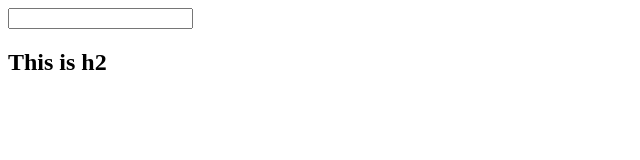
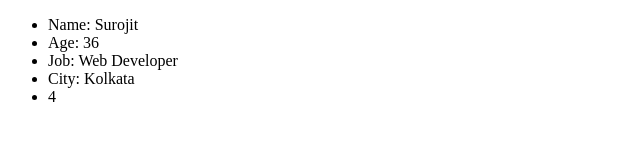
Before and after one commit to isurojit/basic-mordern-js, a website: page index.html in a window 1280 px wide. Shown: the whole page, without its empty margins (0-640 px from the left). Drawn offline with Linux system fonts and the light colour scheme.

Commit message:
section 2- Template Literals

```diff
--- a/app.js
+++ b/app.js
@@ -22,7 +22,7 @@ console.log(val); */
 
 
 //String and Concatination
-const firstName = "Surojit";
+/*const firstName = "Surojit";
 const lastName = "Manna";
 const age = 36;
 const str = 'Hi my name is surojit'
@@ -76,5 +76,32 @@ val=  str.replace('Hi', 'bye');
 
 //Includes()
 val = str.includes('Hi');
+*/
 
-console.log(val);
+
+//Template Literals
+
+const name = "Surojit";
+const age = 36;
+const job = 'Web Developer';
+const city = 'Kolkata'
+
+//Without tamplate string(es5)
+/*html = '<ul>'+
+        '<li>Name: '+ name + '</li>'+
+        '<li>Age: ' + age +'</li>'+
+        '<li>Job: '+ job + '</li>'+
+        '<li>City: '+ city +'</li>'+
+        '</ul>';
+*/
+//With tamplate string(es6+)
+html = `
+    <ul>
+    <li>Name: ${name} </li>
+    <li>Age: ${age} </li>
+    <li>Job: ${job} </li>
+    <li>City: ${city} </li>
+    <li> ${2+2} </li>
+    </ul>
+`
+document.body.innerHTML = html;
--- a/index.html
+++ b/index.html
@@ -8,8 +8,6 @@
 </head>
 <body>
 
-    <input type="text">
-    <h2>This is h2</h2>
     <script src="app.js"></script>
 </body>
 </html>
```
